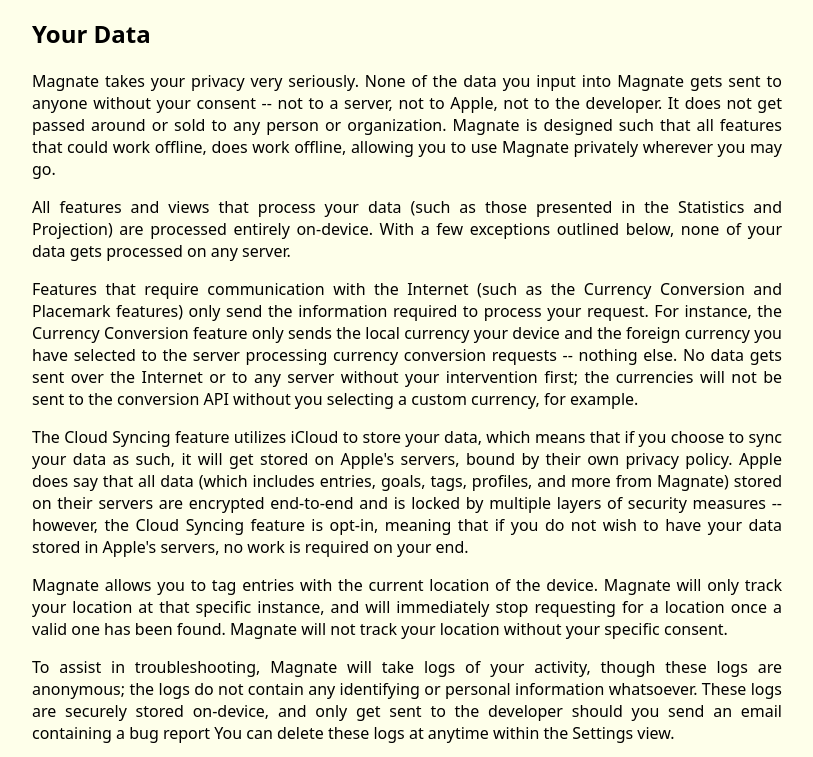
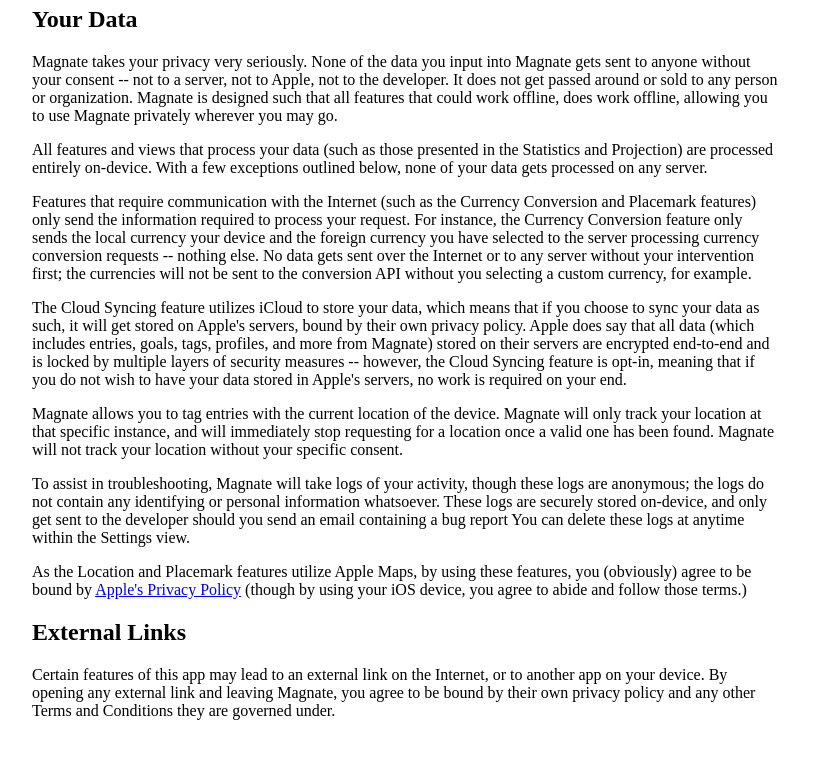
Before and after one commit to francodvelasco/francodvelasco.github.io, a plain HTML site: page Magnate/PrivacyPolicy.html in a window 1280 px wide. Shown: the part 236-993 px from the top of the page, without its empty margins (233-1046 px from the left). After the commit the page ends 972 px from the top, so only its background shows below. Drawn offline with Linux system fonts and the light colour scheme.

```diff
--- a/Magnate/PrivacyPolicy.html
+++ b/Magnate/PrivacyPolicy.html
@@ -5,14 +5,7 @@
     <link rel='shortcut icon' type='image/x-icon' href='MagnateLogo.ico' />
     <meta name="viewport" content="width=device-width, initial-scale=1.0">
     <style>
-    body {
-    font-family: system-ui, -apple-system, BlinkMacSystemFont, "Segoe UI",
-    "Roboto", "Oxygen", "Ubuntu", "Cantarell", "Fira Sans",
-    "Droid Sans", "Helvetica Neue", sans-serif;
-    background-color: #feffea;
-    margin: auto;
-    text-align: justify;
-    }
+
 
     @media (prefers-color-scheme: dark) {
       body {
```
